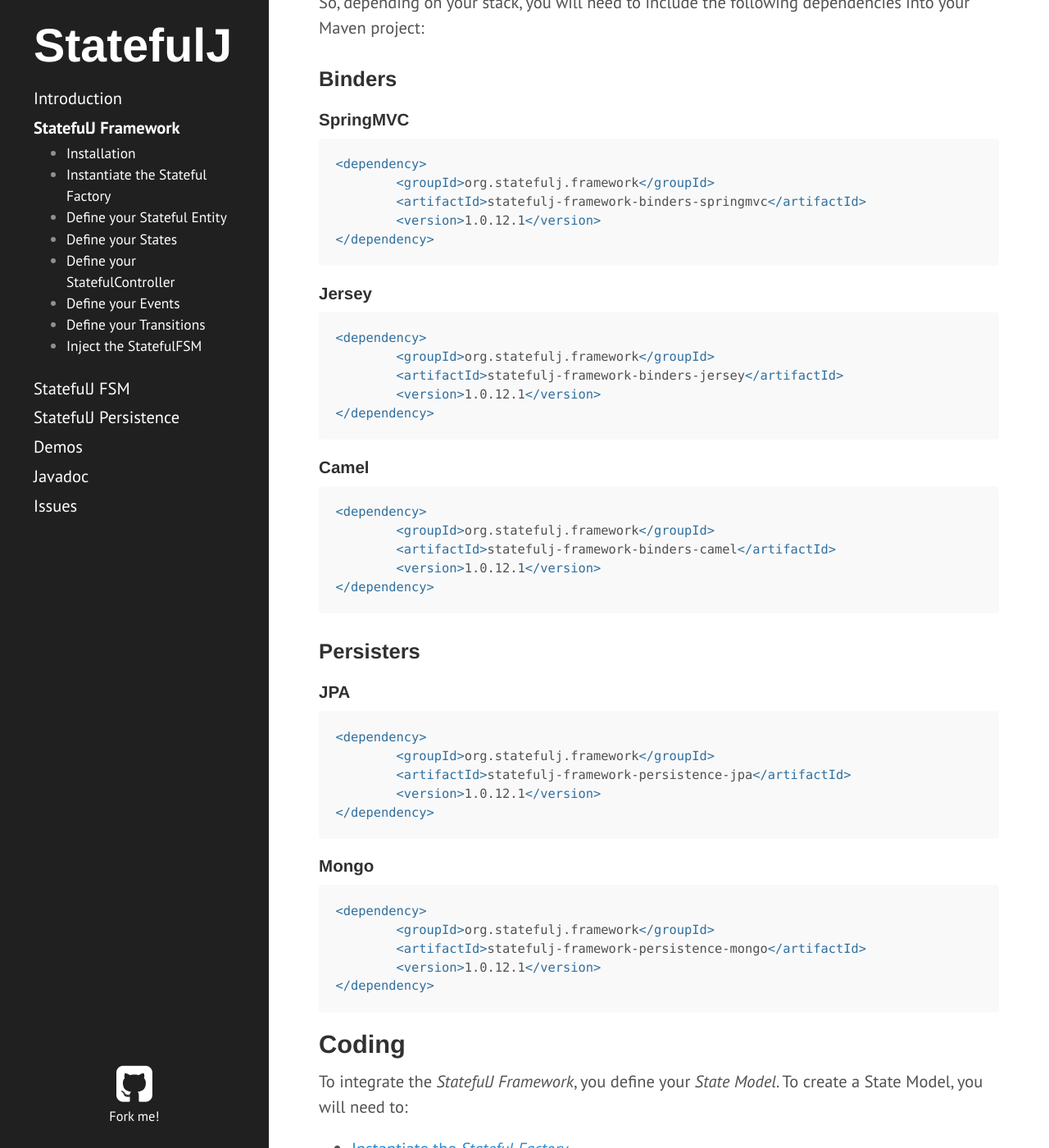
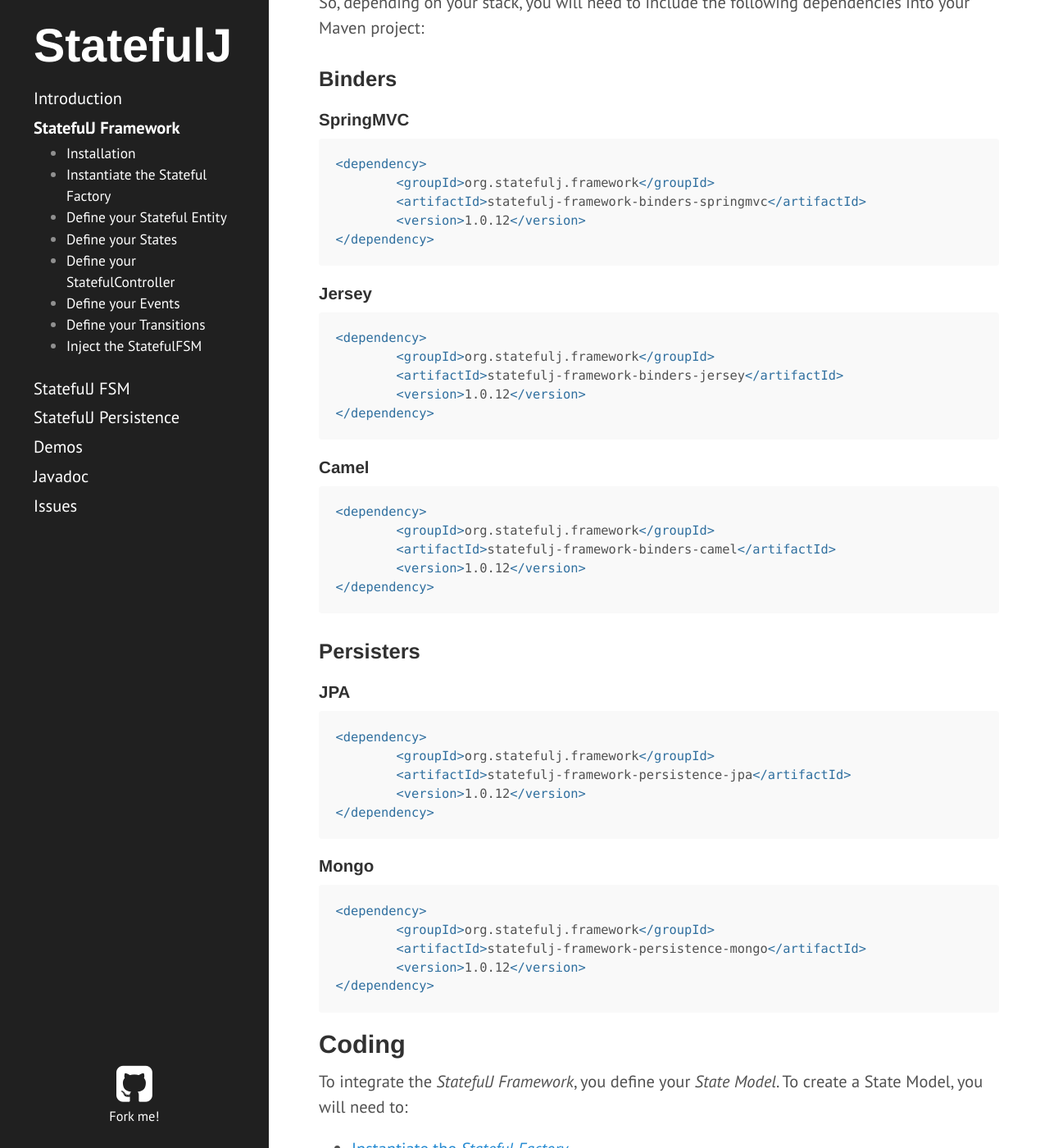
Before and after one commit to statefulj/statefulj, a Jekyll site: the page built from framework.md, in a window 1280 px wide and 1400 px high, scrolled down 951 px. Shown: the whole window at 82% size. Built offline with Jekyll 4.4.1, drawn with Linux system fonts in a browser that asks for light colours; Markdown is read by kramdown in place of the engine named in the settings.

```diff
--- a/_config.yml
+++ b/_config.yml
@@ -22,7 +22,7 @@ author:
 paginate:         5
 
 # Custom vars
-version:          1.0.12.1
+version:          1.0.12
 
 github:
   repo:           https://github.com/statefulj
```
